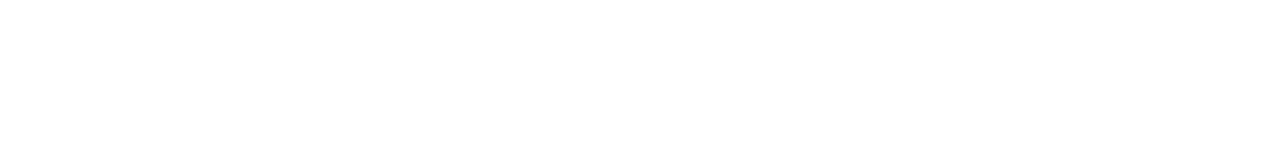
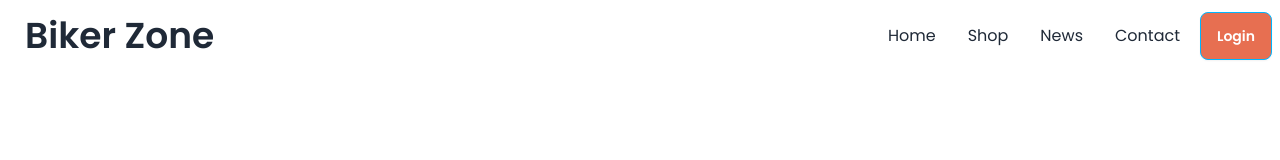
Before and after one commit to SafinAlFahad/biker-zone-daisy-ui, a plain HTML site: page index.html in a window 1280 px wide. Drawn offline with nearby package versions, Linux system fonts and the light colour scheme.

Commit message:
navbar done with responsiveness

```diff
--- a/index.html
+++ b/index.html
@@ -4,8 +4,76 @@
     <meta charset="UTF-8">
     <meta name="viewport" content="width=device-width, initial-scale=1.0">
     <title>Biker Zone</title>
+
+    <!-- tailwind and daisy ui cdn: -->
+    <link href="https://cdn.jsdelivr.net/npm/daisyui@4.6.0/dist/full.min.css" rel="stylesheet" type="text/css" />
+    <script src="https://cdn.tailwindcss.com"></script>
+
+    <!-- google fonts poppins: -->
+    <link rel="preconnect" href="https://fonts.googleapis.com">
+    <link rel="preconnect" href="https://fonts.gstatic.com" crossorigin>
+    <link href="https://fonts.googleapis.com/css2?family=Poppins:wght@400;500;600;700;800&display=swap" rel="stylesheet">
+
+    <!-- tailwind custom classes: -->
+    <script>
+        tailwind.config = {
+          theme: {
+            extend: {
+              colors: {
+                clifford: '#da373d',
+                'bike-primary': '#E76F51',
+              }
+            }
+          }
+        }
+      </script>
+
+    <!-- custom styles: -->
+    <style>
+        .font-poppins{
+            font-family: 'Poppins', sans-serif;
+        }
+    </style>
 </head>
-<body>
 
+<body class="font-poppins">
+    <header class="md:container md:mx-auto">
+        <!-- navbar part: -->
+        <nav>
+            <div class="navbar bg-base-100">
+                <div class="flex-1">
+                  <div class="dropdown">
+                    <div tabindex="0" role="button" class="btn btn-ghost lg:hidden">
+                      <svg xmlns="http://www.w3.org/2000/svg" class="h-5 w-5" fill="none" viewBox="0 0 24 24" stroke="currentColor"><path stroke-linecap="round" stroke-linejoin="round" stroke-width="2" d="M4 6h16M4 12h8m-8 6h16" /></svg>
+                    </div>
+                    <ul tabindex="0" class="menu menu-sm dropdown-content mt-3 z-[1] p-2 text-base shadow bg-base-100 rounded-box w-52">
+                      <li><a>Home</a></li>
+                      <li><a>Shop</a></li>
+                      <li><a>News</a></li>
+                      <li><a>Contact</a></li>
+                    </ul>
+                  </div>
+                  <a class="btn btn-ghost text-4xl">Biker Zone</a>
+                </div>
+                <div class="navbar-center hidden lg:flex">
+                  <ul class="menu text-base menu-horizontal px-1">
+                    <li><a>Home</a></li>
+                    <li><a>Shop</a></li>
+                    <li><a>News</a></li>
+                    <li><a>Contact</a></li>
+                  </ul>
+                </div>
+                <div class="">
+                  <a class="btn btn-info bg-bike-primary text-white">Login</a>
+                </div>
+              </div>
+        </nav>
+    </header>
+    <main class="md:container md:mx-auto">
+
+    </main>
+    <footer>
+
+    </footer>
 </body>
 </html>
--- /dev/null
+++ b/tailwind.config.js
@@ -0,0 +1,8 @@
+/** @type {import('tailwindcss').Config} */
+module.exports = {
+    content: ["./src/**/*.{html,js}"],
+    theme: {
+      extend: {},
+    },
+    plugins: [],
+  }
```
